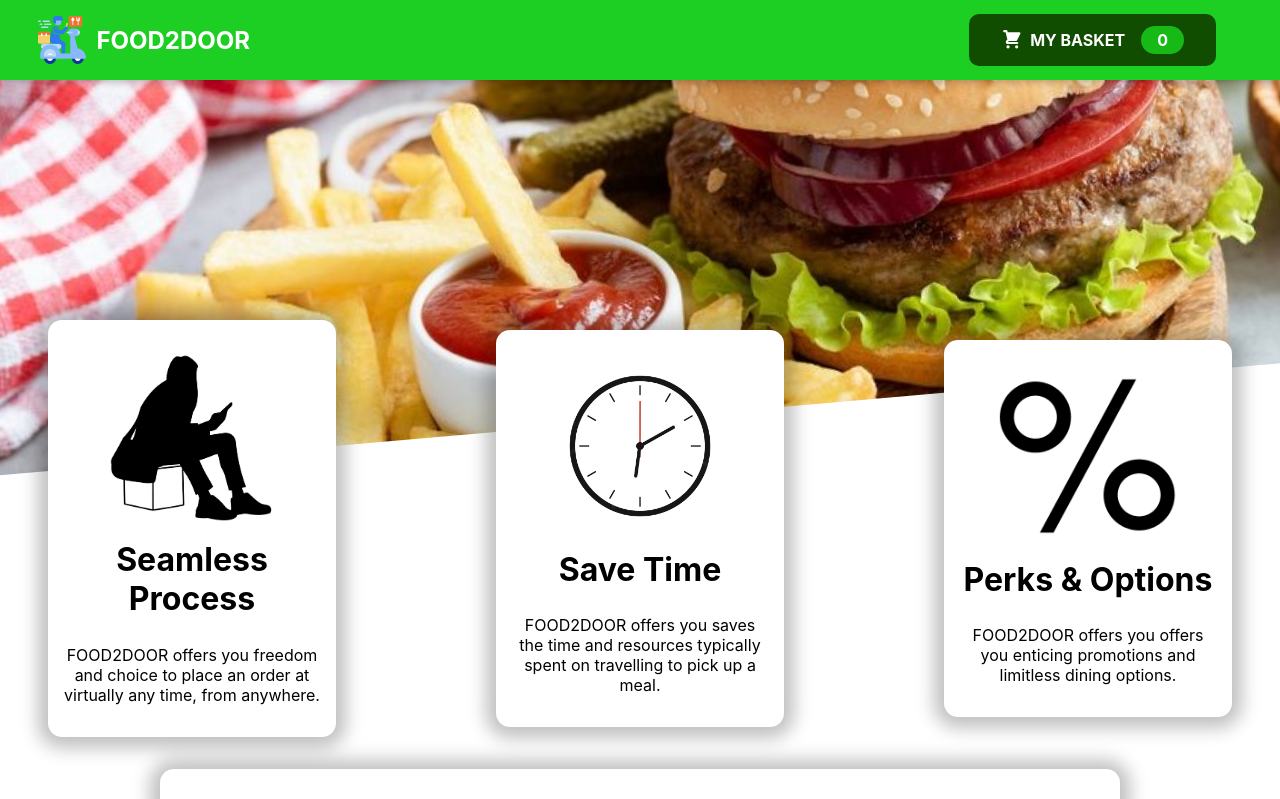
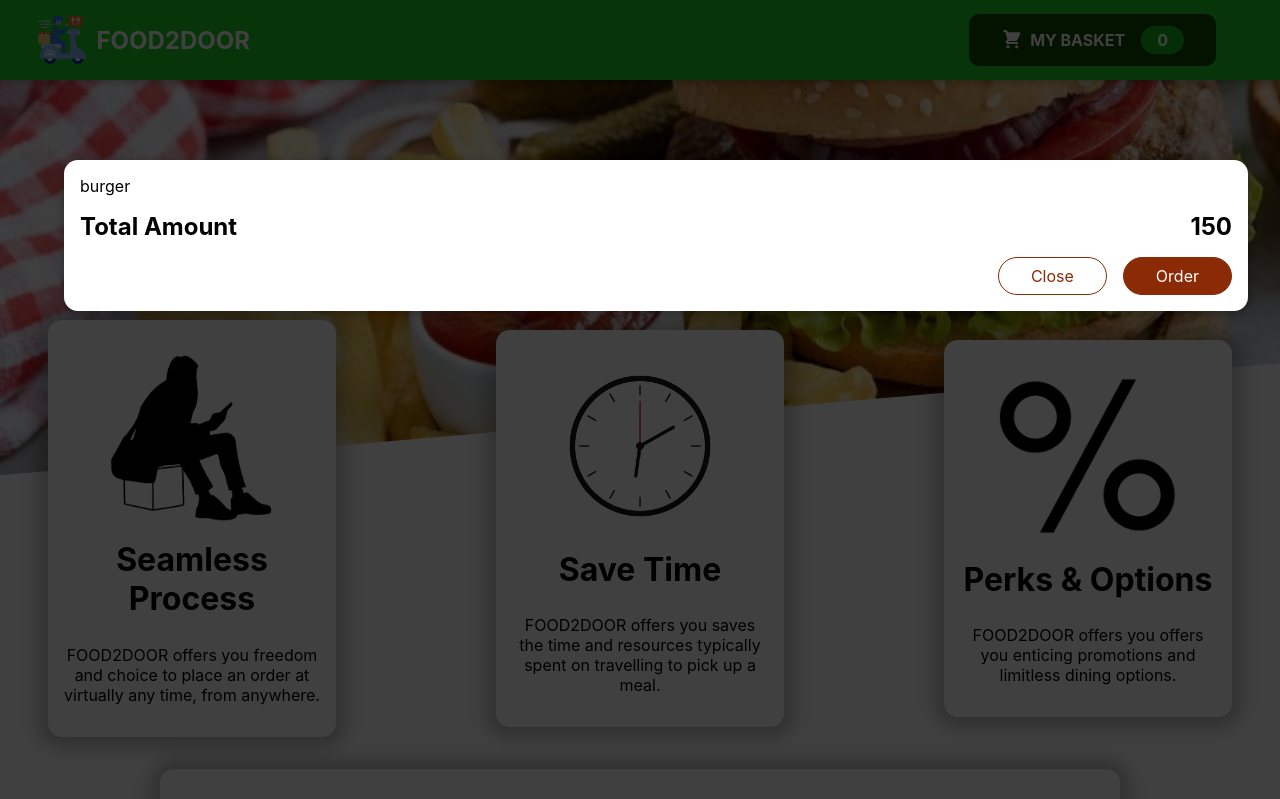
Before and after one commit to naji-alhusami/food-order-project, a React (Create React App) app: page / in a window 1280 px wide. Shown: the top 799 px of the page. Built offline with nearby package versions, Linux system fonts and the light colour scheme.

Commit message:
Added Basket

```diff
--- a/public/index.html
+++ b/public/index.html
@@ -28,6 +28,7 @@
   </head>
   <body>
     <noscript>You need to enable JavaScript to run this app.</noscript>
+    <div id="overlays"></div>
     <div id="root"></div>
     <!--
       This HTML file is a template.
--- a/src/App.js
+++ b/src/App.js
@@ -2,11 +2,13 @@
 import Navbar from "./components/Navbar/Navbar";
 import CardsBenefits from "./components/AppAdvantages/CardBenefits";
 import MealsOffered from "./components/Meals/MealsOffered";
+import Basket from "./components/Basket/Basket";
 import Footer from "./components/Footer/Footer";
 
 function App() {
   return (
     <Fragment>
+      <Basket />
       <Navbar />
       <main>
         <CardsBenefits />
--- /dev/null
+++ b/src/components/Basket/Basket.js
@@ -0,0 +1,30 @@
+import React from "react";
+import BasketCard from "./BasketCard";
+
+import classes from "./Basket.module.css";
+
+const Basket = () => {
+  const basketOrders = (
+    <ul className={classes['basket-meals']}>
+      {[{ id: "o1", name: "burger", amount: 1, price: 70 }].map((order) => (
+        <li>{order.name}</li>
+      ))}
+    </ul>
+  );
+
+  return (
+    <BasketCard>
+      {basketOrders}
+      <div className={classes.total}>
+        <span>Total Amount</span>
+        <span>150</span>
+      </div>
+      <div className={classes.actions}>
+        <button className={classes['button--alt']}>Close</button>
+        <button className={classes.button}>Order</button>
+      </div>
+    </BasketCard>
+  );
+};
+
+export default Basket;
--- /dev/null
+++ b/src/components/Basket/Basket.module.css
@@ -0,0 +1,46 @@
+.basket-meals {
+    list-style: none;
+    margin: 0;
+    padding: 0;
+    max-height: 20rem;
+    overflow: auto;
+  }
+
+  .total {
+    display: flex;
+    justify-content: space-between;
+    align-items: center;
+    font-weight: bold;
+    font-size: 1.5rem;
+    margin: 1rem 0;
+  }
+
+  .actions {
+    text-align: right;
+  }
+
+  .actions button {
+    font: inherit;
+    cursor: pointer;
+    background-color: transparent;
+    border: 1px solid #8a2b06;
+    padding: 0.5rem 2rem;
+    border-radius: 25px;
+    margin-left: 1rem;
+  }
+
+  .actions button:hover,
+  .actions button:active {
+    background-color: #5a1a01;
+    border-color: #5a1a01;
+    color: white;
+  }
+
+  .actions .button--alt {
+    color: #8a2b06;
+  }
+
+  .actions .button {
+    background-color: #8a2b06;
+    color: white;
+  }
--- /dev/null
+++ b/src/components/Basket/BasketCard.js
@@ -0,0 +1,27 @@
+import React, { Fragment } from "react";
+import ReactDOM from "react-dom";
+import classes from "./BasketCard.module.css";
+
+const Backdrop = () => {
+  return <div className={classes.backdrop} />;
+};
+const Overlay = (props) => {
+  return (
+    <div className={classes.overlay}>
+      <div className={classes.content}>{props.children}</div>
+    </div>
+  );
+};
+
+const cardElement = document.getElementById("overlays");
+
+const BasketCard = (props) => {
+  return (
+    <Fragment>
+      {ReactDOM.createPortal(<Backdrop />, cardElement)}
+      {ReactDOM.createPortal(<Overlay>{props.children}</Overlay>, cardElement)}
+    </Fragment>
+  );
+};
+
+export default BasketCard;
--- /dev/null
+++ b/src/components/Basket/BasketCard.module.css
@@ -0,0 +1,40 @@
+.backdrop {
+  position: fixed;
+  top: 0;
+  left: 0;
+  width: 100%;
+  height: 100vh;
+  z-index: 20;
+  background-color: rgba(0, 0, 0, 0.75);
+}
+
+.overlay {
+  position: fixed;
+  top: 20vh;
+  left: 5%;
+  width: 90%;
+  background-color: white;
+  padding: 1rem;
+  border-radius: 14px;
+  box-shadow: 0 2px 8px rgba(0, 0, 0, 0.25);
+  z-index: 30;
+  animation: slide-down 300ms ease-out forwards;
+}
+
+@media (min-width: 768px) {
+  .modal {
+    width: 40rem;
+    left: calc(50% - 20rem);
+  }
+}
+
+@keyframes slide-down {
+  from {
+    opacity: 0;
+    transform: translateY(-3rem);
+  }
+  to {
+    opacity: 1;
+    transform: translateY(0);
+  }
+}
--- a/src/components/Meals/MealsOffered.js
+++ b/src/components/Meals/MealsOffered.js
@@ -6,28 +6,28 @@
 
 const OFFERED_MEALS = [
   {
-    id: "m1",
+    id: "o1",
     name: "Mushroom Burger",
     description:
       "One or more patties made out of mushroom as a replacement, instead of the traditionally used ground meat.",
     price: 70,
   },
   {
-    id: "m2",
+    id: "o2",
     name: "Neapolitan pizza",
     description:
       "Buffalo mozzarella (produced from the milk of Italian Mediterranean buffalo)",
     price: 105,
   },
   {
-    id: "m3",
+    id: "o3",
     name: "Chicken Curry",
     description:
       "Chicken and vegetables, or just vegetables, in a sauce containing hot spices.",
     price: 90,
   },
   {
-    id: "m4",
+    id: "o4",
     name: "Salad",
     description:
       "varieties of lettuce, garden cress and watercress, endives, cabbage, spinach, escarole, romaine (cos), arugula, and fresh herbs.",
```
